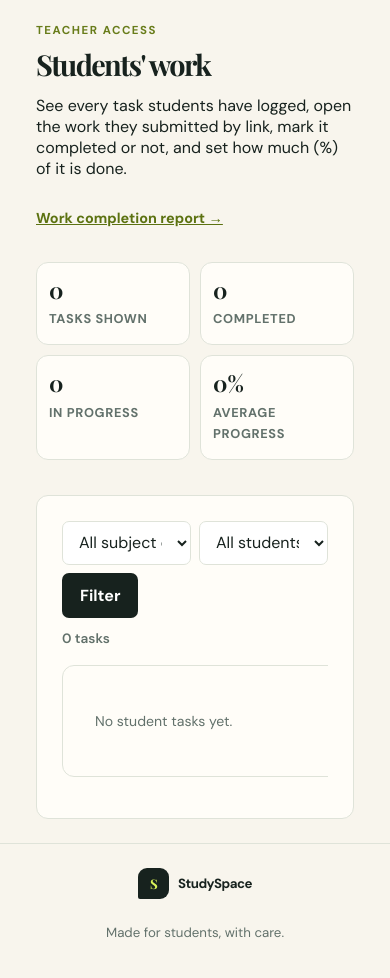
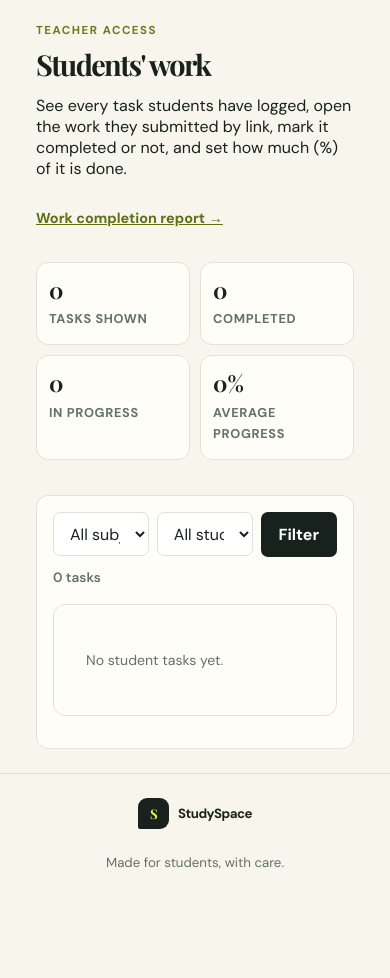
Before and after one commit to sanketsingh0/student_help_desk09, a Flask app: page /teacher in a window 390 px wide. Shown: the part 76-1054 px from the top of the page. After the commit the page ends 945 px from the top, so only its background shows below. Run offline with Flask 3, Linux system fonts and the light colour scheme; the visitor is signed in with stand-in values (Sample User, id 1); data that the repository does not hold is empty; some libraries are stand-ins or nearby versions.

Commit message:
Fix Teacher Panel mobile grading layout

```diff
--- a/static/css/style.css
+++ b/static/css/style.css
@@ -316,19 +316,23 @@ body.mobile-menu-open {
 @media (max-width: 768px) {
   .admin-page {
     padding: 24px 16px;
+    max-width: 100%;
+    box-sizing: border-box;
   }
   .admin-heading h1 {
     font-size: 1.8rem;
   }
   .admin-layout {
-    flex-direction: column;
+    grid-template-columns: 1fr;
     gap: 24px;
   }
   .material-form {
     max-width: 100%;
+    box-sizing: border-box;
   }
   .material-list {
     max-width: 100%;
+    box-sizing: border-box;
   }
   .material-list article {
     flex-direction: column;
@@ -352,6 +359,12 @@ body.mobile-menu-open {
   .form-actions .button {
     width: 100%;
     justify-content: center;
+  }
+  /* Ensure user-table-section doesn't overflow */
+  .user-table-section {
+    padding: 16px;
+    box-sizing: border-box;
+    max-width: 100%;
   }
 }
 
@@ -494,6 +507,11 @@ body.mobile-menu-open {
 
 /* --- Responsive teacher panel --- */
 @media (max-width: 768px) {
+  /* Fix the root cause: remove min-width from wide tables */
+  .user-table.wide {
+    min-width: 0;
+    width: 100%;
+  }
   .stat-cards {
     grid-template-columns: repeat(2, 1fr);
     gap: 10px;
@@ -506,6 +524,11 @@ body.mobile-menu-open {
   }
   .search-form select {
     width: 100%;
+    min-width: 0;
+  }
+  .search-form input {
+    width: 100%;
+    min-width: 0;
   }
   /* Teacher task cards */
   .user-table.wide thead {
@@ -517,6 +540,9 @@ body.mobile-menu-open {
   .user-table.wide td {
     display: block;
     width: 100%;
+    min-width: 0;
+    max-width: 100%;
+    box-sizing: border-box;
   }
   .user-table.wide tr {
     margin-bottom: 16px;
@@ -524,11 +550,15 @@ body.mobile-menu-open {
     background: var(--paper);
     border: 1px solid var(--line);
     border-radius: 12px;
+    overflow-wrap: anywhere;
+    word-break: break-word;
   }
   .user-table.wide td {
     padding: 6px 0;
     border: 0;
     text-align: left;
+    overflow-wrap: anywhere;
+    word-break: break-word;
   }
   .user-table.wide td::before {
     content: attr(data-label);
```
Also changed, not shown: other parts of static/css/style.css (+50 -0 lines).
